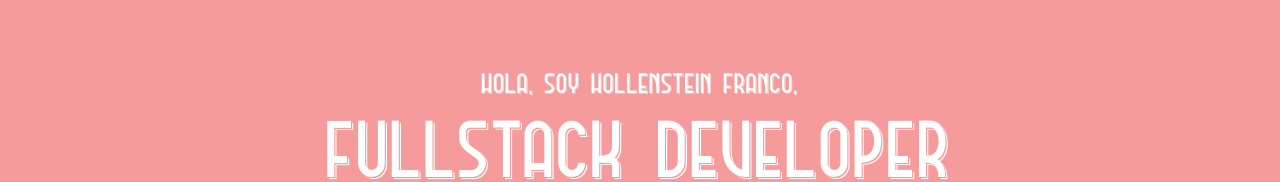
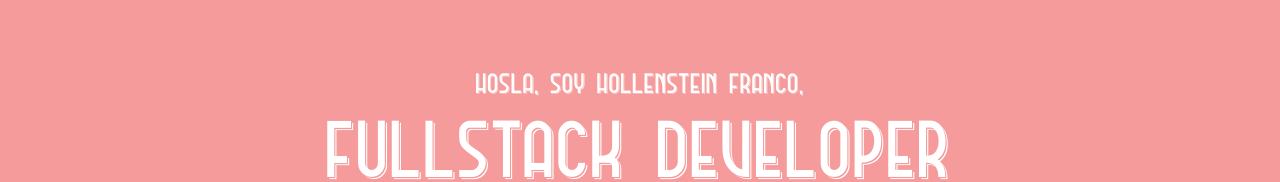
Before and after one commit to hollensteinfranco99/curriculum, a React (Create React App) app: page / in a window 1280 px wide. Shown: the part 287-469 px from the top of the page. Built offline with nearby package versions, Linux system fonts and the light colour scheme.

Commit message:
se modifica

```diff
--- a/src/components/Inicio.jsx
+++ b/src/components/Inicio.jsx
@@ -9,7 +9,7 @@ const Inicio = forwardRef((props, ref) => {
         <section ref={ref} id='inicio' className='scroll-item contenedor-inicio'>
             <article className='presentacion' aria-label='nombre'>
                 <div>
-                    <h3>Hola, soy Hollenstein Franco,</h3>
+                    <h3>Hosla, soy Hollenstein Franco,</h3>
                     <h2>FullStack Developer</h2>
                 </div>
             </article>
```
